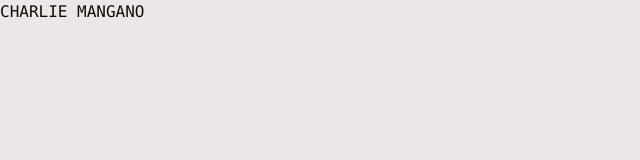
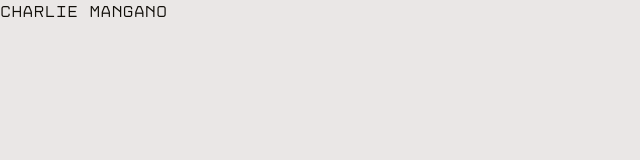
Before and after one commit to charliemangano/charliemangano.github.io, a website: page index.html in a window 1280 px wide. Shown: the full height of the page, 0-640 px from the left. Drawn offline with Linux system fonts and the light colour scheme.

Commit message:
fix: fix font not applied to the theme

```diff
--- a/src/css/stylesheet.css
+++ b/src/css/stylesheet.css
@@ -25,5 +25,7 @@
 		--color-bg-primary: #EAE7E6;
 
 		--font-display: "Disket Mono", monospace;
+		/* redefining default fonts -- ugly but couldn't find better */
+		--font-mono: "Disket Mono", ui-monospace, SFMono-Regular, Menlo, Monaco, Consolas, "Liberation Mono", "Courier New", monospace;
 	}
 }
--- a/tailwind.config.js
+++ b/tailwind.config.js
@@ -6,7 +6,7 @@ module.exports = {
   theme: {
     extend: {
       fontFamily: {
-        mono: ["Disket Mono", ...defaultTheme.fontFamily.mono, 'monospace'],
+        mono: ['var(--font-mono)', 'monospace'],
       },
     },
   },
```
Also changed, not shown: src/css/output.css.
